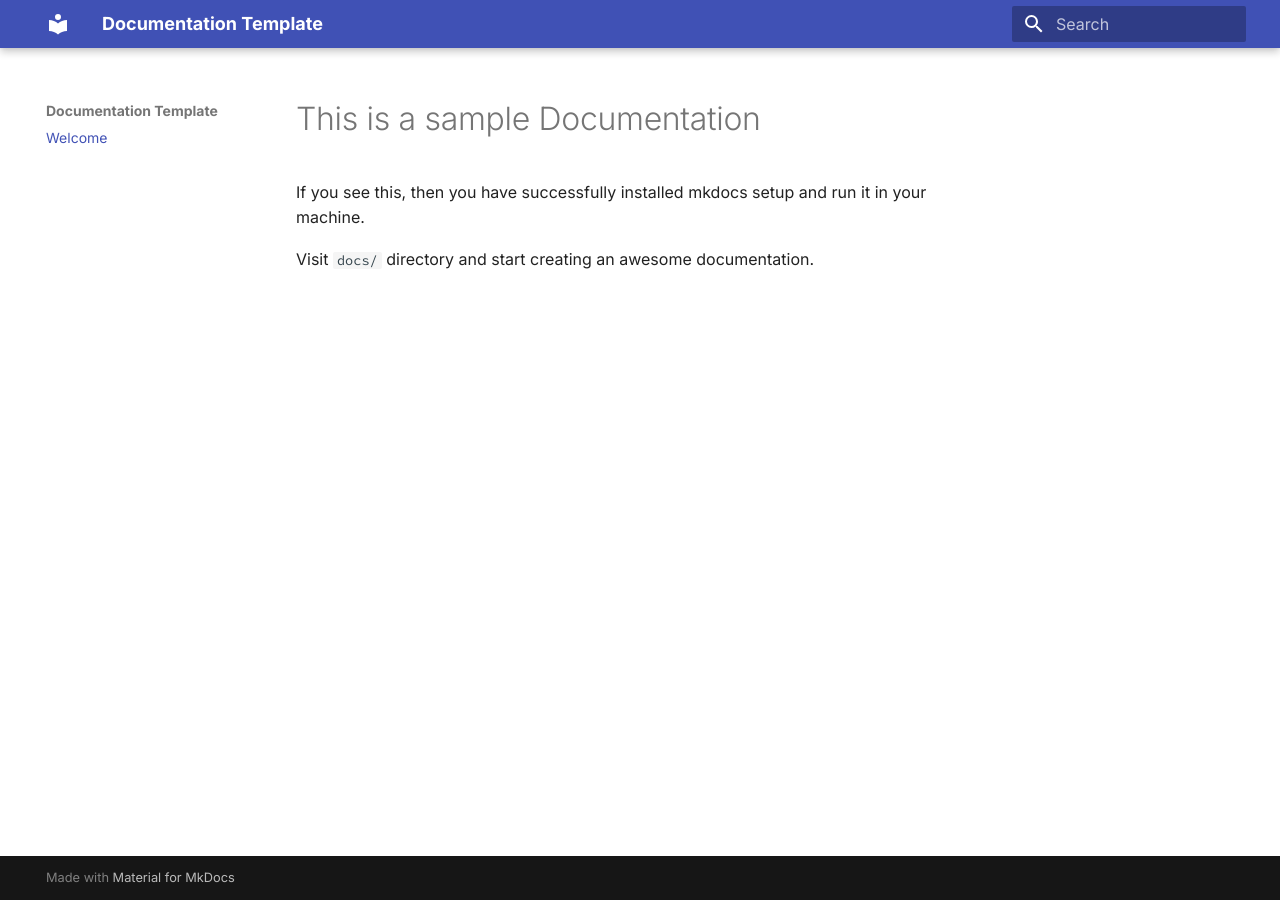
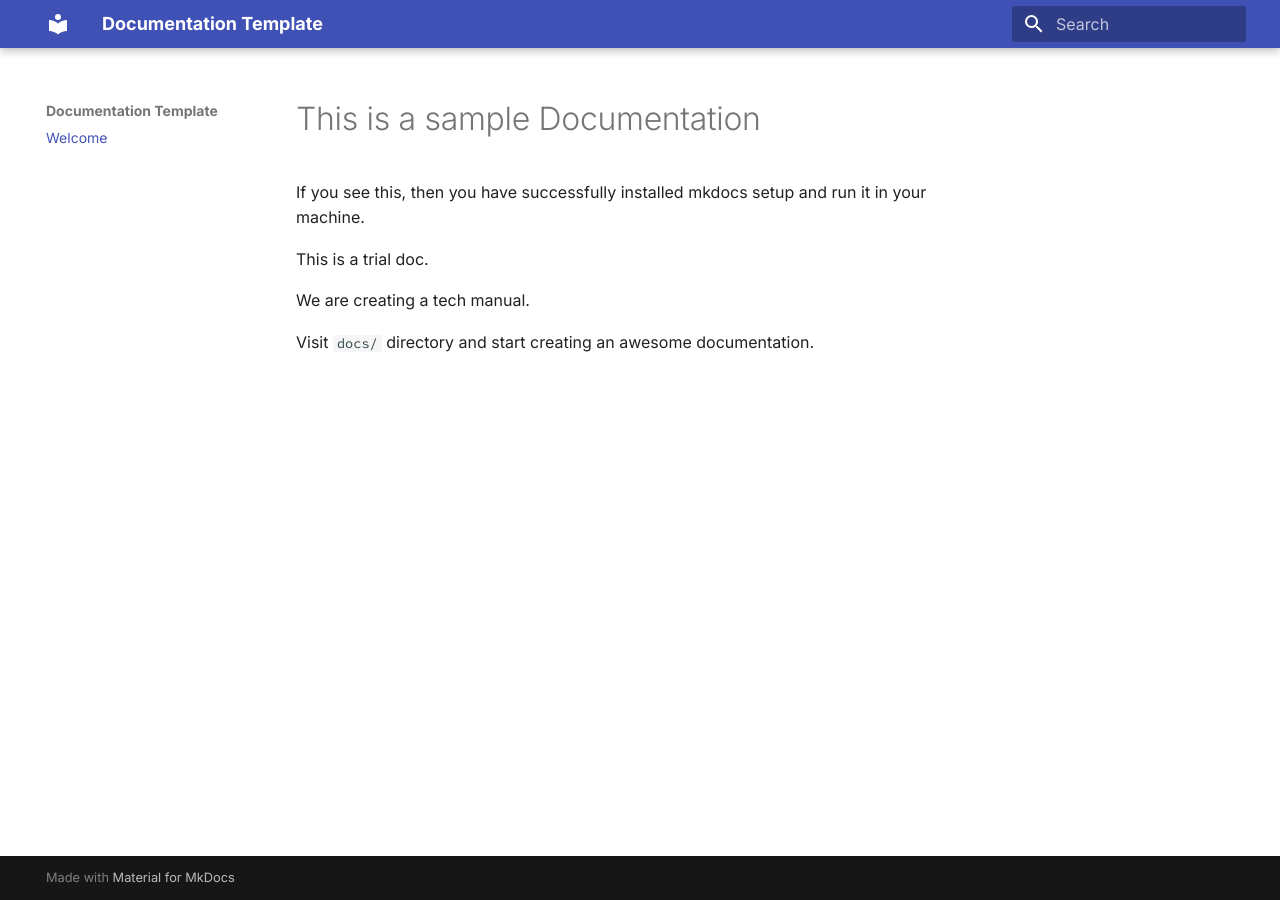
Before and after one commit to Krenovate-Solutions-Pvt-Ltd/tech-process-manuals, an MkDocs documentation site: the page built from docs/index.md, in a window 1280 px wide. Built offline with MkDocs 1.6.1 and Material for MkDocs 9.7.7, drawn with Linux system fonts in a browser that asks for light colours.

```diff
--- a/docs/index.md
+++ b/docs/index.md
@@ -2,5 +2,9 @@
 
 If you see this, then you have successfully installed mkdocs setup and run it in your machine.
 
+This is a trial doc.
+
+We are creating a tech manual.
+
 
 Visit `docs/` directory and start creating an awesome documentation.
```
Also changed, not shown: docs/Server.md (added, +1 -0 lines).
